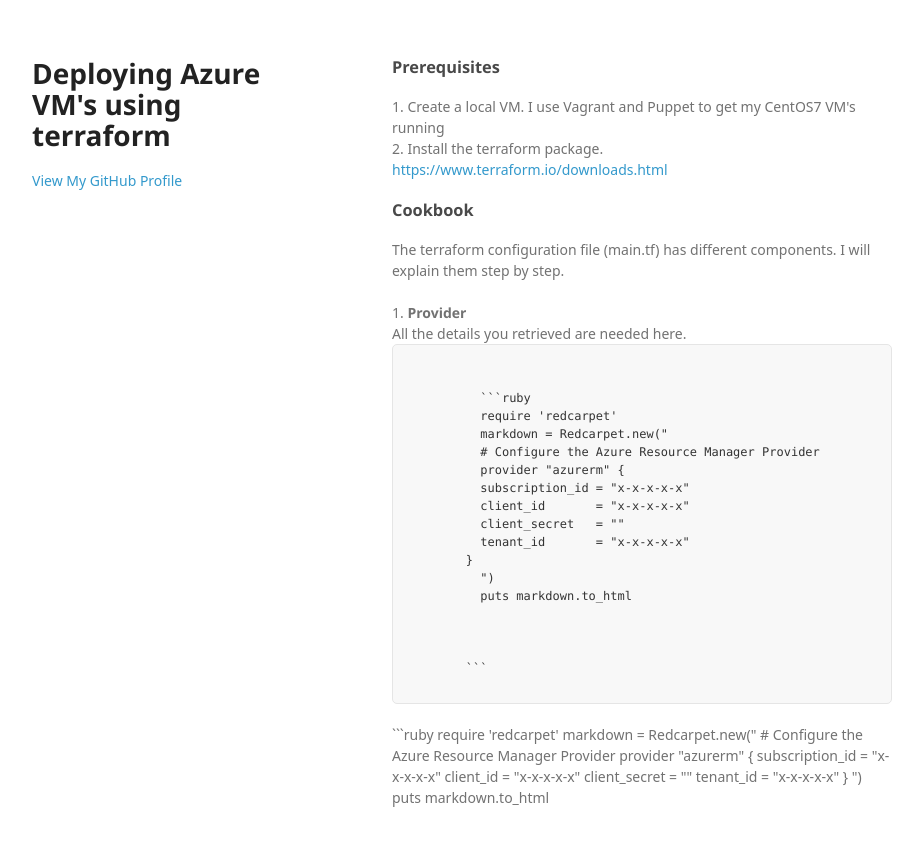
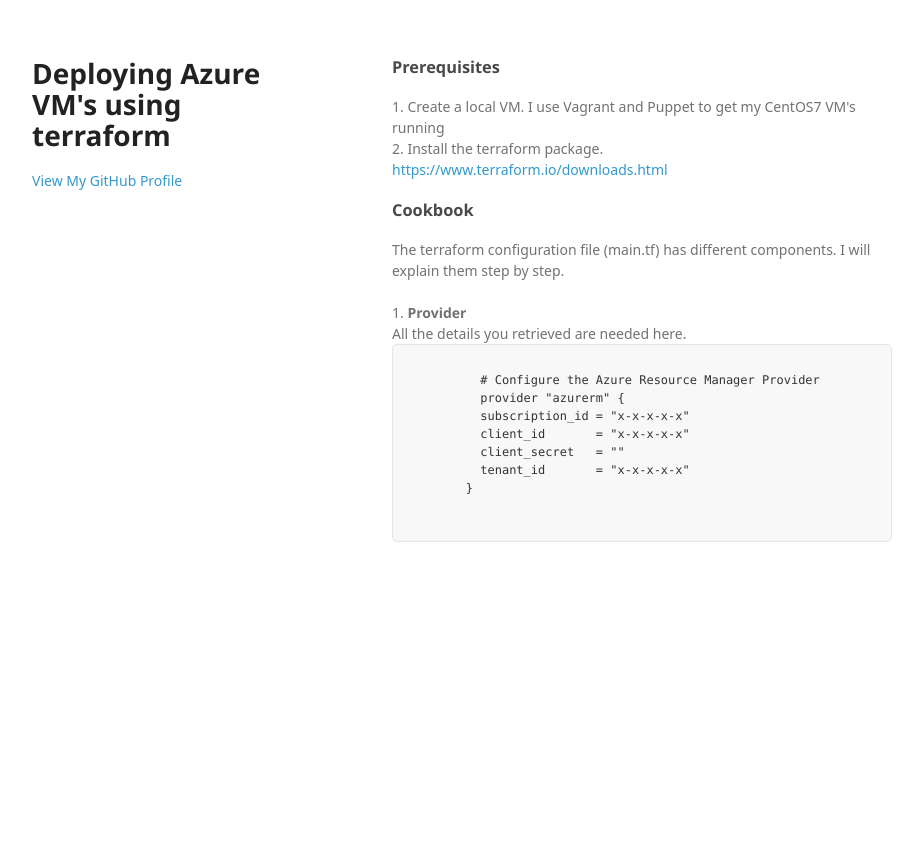
Before and after one commit to arjenwilly/arjenwilly.github.io, a Jekyll site: the page terraform2.html, which Jekyll copies as it is, in a window 1280 px wide. Shown: the top 846 px of the page, without its empty margins (178-1101 px from the left). Built offline with Jekyll 4.4.1, drawn with Linux system fonts in a browser that asks for light colours; some web fonts are replaced.

Commit message:
Update terraform2.html

````diff
--- a/terraform2.html
+++ b/terraform2.html
@@ -35,10 +35,6 @@
         1. <b>Provider</b>
         <br>All the details you retrieved are needed here.<br>
         <pre><code>
-
-          ```ruby
-          require 'redcarpet'
-          markdown = Redcarpet.new("
           # Configure the Azure Resource Manager Provider
           provider "azurerm" {
           subscription_id = "x-x-x-x-x"
@@ -46,25 +42,9 @@
           client_secret   = ""
           tenant_id       = "x-x-x-x-x"
         }
-          ")
-          puts markdown.to_html
 
+        </code></pre>
 
-
-        ```
-        </code></pre>
-        ```ruby
-          require 'redcarpet'
-          markdown = Redcarpet.new("
-          # Configure the Azure Resource Manager Provider
-          provider "azurerm" {
-          subscription_id = "x-x-x-x-x"
-          client_id       = "x-x-x-x-x"
-          client_secret   = ""
-          tenant_id       = "x-x-x-x-x"
-        }
-          ")
-          puts markdown.to_html
 
       </section>
 
````
